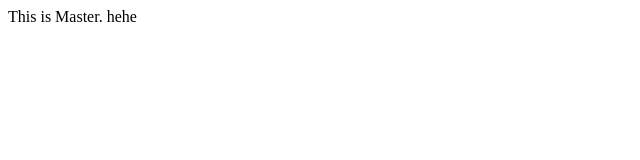
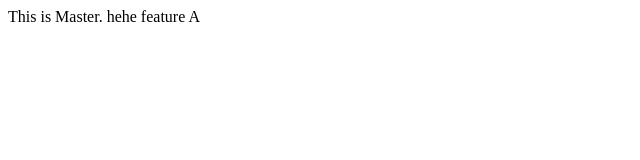
Before and after one commit to dodo-07/group-project, a plain HTML site: page index.html in a window 1280 px wide. Shown: the full height of the page, 0-640 px from the left. Drawn offline with Linux system fonts and the light colour scheme.

Commit message:
feature A commit

```diff
--- a/index.html
+++ b/index.html
@@ -7,6 +7,6 @@
 </head>
 <body>
     This is Master.
-    hehe
+    hehe feature A
 </body>
 </html>
```
